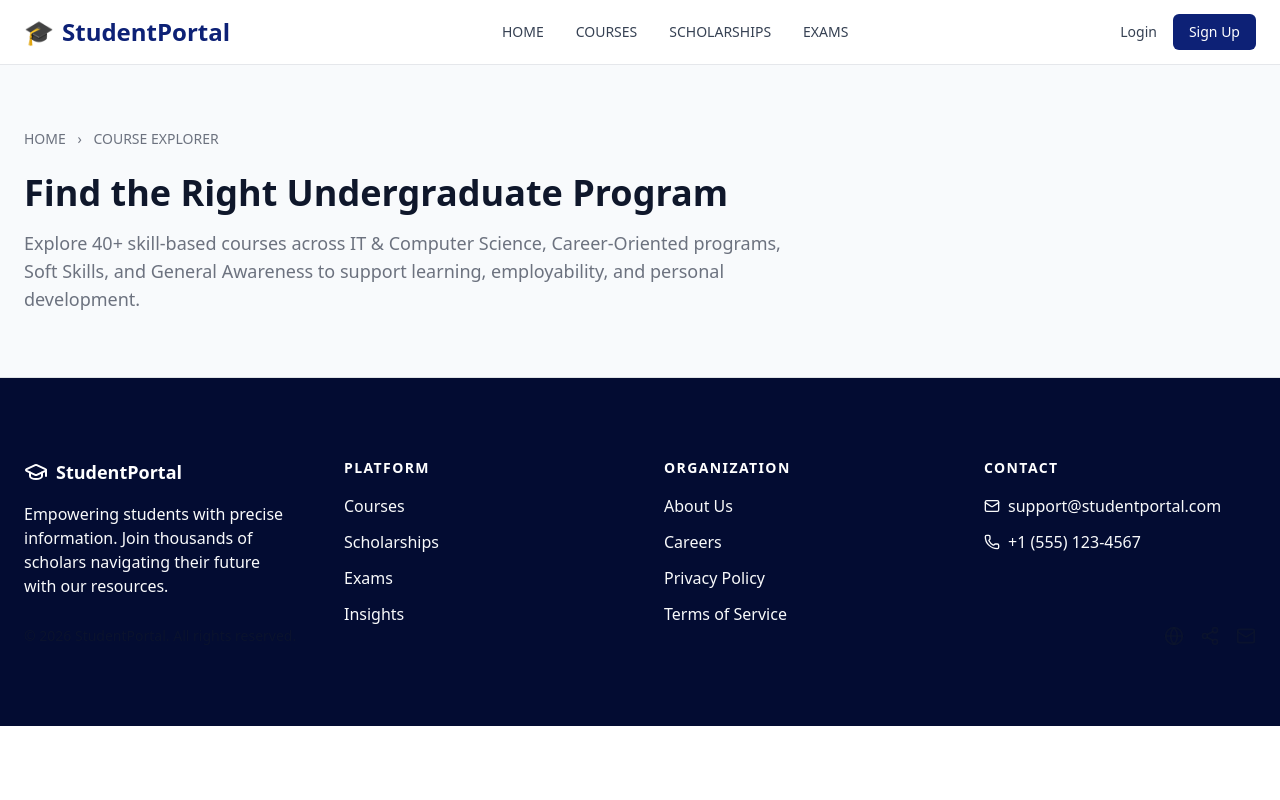
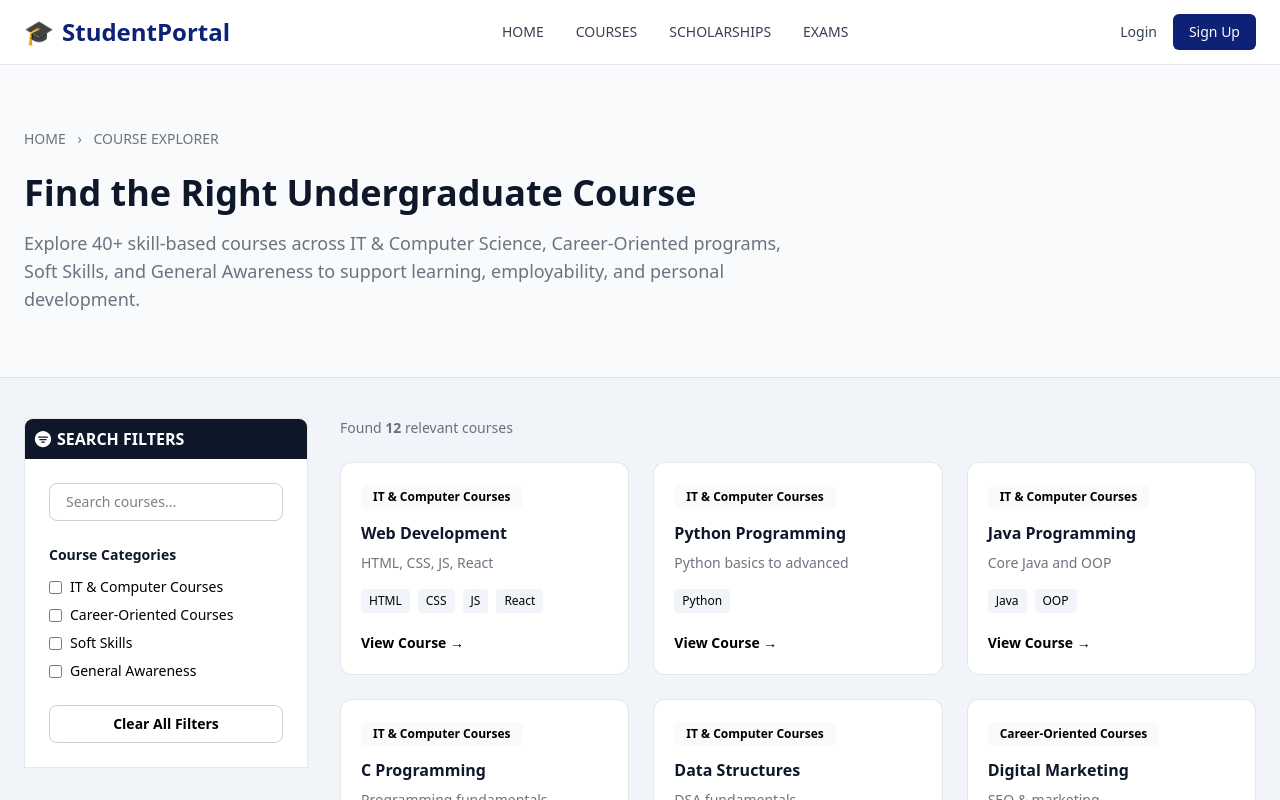
Before and after one commit to Mubashir-85/Web_Portal, a React (Vite) app in the folder frontend/: page /course in a window 1280 px wide. Shown: the top 800 px of the page. Built offline with nearby package versions, Linux system fonts and the light colour scheme.

Commit message:
Add CourseExplorer component, update CourseHero text, and refactor Course page structure

```diff
--- /dev/null
+++ b/frontend/src/Components/Courses/CourseExplorer.jsx
@@ -0,0 +1,171 @@
+import React, { useState, useMemo } from "react";
+import { IoFilterCircle } from "react-icons/io5";
+
+/* ---------- STATIC COURSE DATA (TEMPORARY) ---------- */
+const COURSES_DATA = [
+  { id: 1, title: "Web Development", category: "IT & Computer Courses", description: "HTML, CSS, JS, React", skills: ["HTML","CSS","JS","React"], platformUrl: "https://coursera.org" },
+  { id: 2, title: "Python Programming", category: "IT & Computer Courses", description: "Python basics to advanced", skills: ["Python"], platformUrl: "https://udemy.com" },
+  { id: 3, title: "Java Programming", category: "IT & Computer Courses", description: "Core Java and OOP", skills: ["Java","OOP"], platformUrl: "https://coursera.org" },
+  { id: 4, title: "C Programming", category: "IT & Computer Courses", description: "Programming fundamentals", skills: ["C"], platformUrl: "https://udemy.com" },
+  { id: 5, title: "Data Structures", category: "IT & Computer Courses", description: "DSA fundamentals", skills: ["DSA"], platformUrl: "https://coursera.org" },
+
+  { id: 6, title: "Digital Marketing", category: "Career-Oriented Courses", description: "SEO & marketing", skills: ["SEO"], platformUrl: "https://udemy.com" },
+  { id: 7, title: "Graphic Designing", category: "Career-Oriented Courses", description: "Design tools", skills: ["Design"], platformUrl: "https://coursera.org" },
+  { id: 8, title: "UI/UX Design", category: "Career-Oriented Courses", description: "User interface design", skills: ["UI","UX"], platformUrl: "https://coursera.org" },
+
+  { id: 9, title: "Communication Skills", category: "Soft Skills", description: "Improve speaking", skills: ["Communication"], platformUrl: "https://khanacademy.org" },
+  { id: 10, title: "Interview Preparation", category: "Soft Skills", description: "Crack interviews", skills: ["Interview"], platformUrl: "https://linkedin.com/learning" },
+
+  { id: 11, title: "Financial Literacy", category: "General Awareness", description: "Money basics", skills: ["Finance"], platformUrl: "https://swayam.gov.in" },
+  { id: 12, title: "Career Planning", category: "General Awareness", description: "Career guidance", skills: ["Planning"], platformUrl: "https://swayam.gov.in" },
+];
+
+/* ---------- FILTER CATEGORIES ---------- */
+const COURSE_CATEGORIES = [
+  "IT & Computer Courses",
+  "Career-Oriented Courses",
+  "Soft Skills",
+  "General Awareness",
+];
+
+const CourseExplorer = () => {
+  const [search, setSearch] = useState("");
+  const [selectedCategories, setSelectedCategories] = useState([]);
+
+  const courses = COURSES_DATA;
+
+  /* ---------- FILTER LOGIC ---------- */
+  const filteredCourses = useMemo(() => {
+    return (courses || []).filter((course) => {
+      const matchesSearch =
+        course.title.toLowerCase().includes(search.toLowerCase()) ||
+        course.skills.join(" ").toLowerCase().includes(search.toLowerCase());
+
+      const matchesCategory =
+        selectedCategories.length === 0 ||
+        selectedCategories.includes(course.category);
+
+      return matchesSearch && matchesCategory;
+    });
+  }, [search, selectedCategories, courses]);
+
+  /* ---------- HANDLERS ---------- */
+  const toggleCategory = (category) => {
+    setSelectedCategories((prev) =>
+      prev.includes(category)
+        ? prev.filter((c) => c !== category)
+        : [...prev, category]
+    );
+  };
+
+  const clearFilters = () => {
+    setSearch("");
+    setSelectedCategories([]);
+  };
+
+  return (
+    <section className="bg-slate-100 min-h-screen">
+      <div className="max-w-7xl mx-auto px-6 py-10 grid grid-cols-1 md:grid-cols-4 gap-8">
+
+        {/* ---------- FILTER PANEL ---------- */}
+        <aside className="bg-white  border border-slate-900/10  h-fit">
+        <div className="bg-[#0F172A] flex items-center gap-1 py-2 rounded-t-lg justify-start mb-6 px-2">
+            <div>
+                <IoFilterCircle className="text-white flex justify-center items-center mx-auto size-5"/>
+
+
+            </div>
+            <div>
+
+         <h3 className="font-bold  text-white mx-auto">SEARCH FILTERS</h3>
+            </div>
+        </div>
+            <div className="px-6 pb-6">
+          <input
+            type="text"
+            placeholder="Search courses..."
+            value={search}
+            onChange={(e) => setSearch(e.target.value)}
+            className="w-full mb-6 rounded-lg border border-slate-900/20 px-4 py-2 text-sm focus:outline-none"
+          />
+
+          <p className="text-sm font-semibold text-slate-900 mb-3">
+            Course Categories
+          </p>
+
+          <div className="space-y-2">
+            {COURSE_CATEGORIES.map((category) => (
+              <label key={category} className="flex items-center gap-2 text-sm">
+                <input
+                  type="checkbox"
+                  checked={selectedCategories.includes(category)}
+                  onChange={() => toggleCategory(category)}
+                />
+                {category}
+              </label>
+            ))}
+          </div>
+
+          <button
+            onClick={clearFilters}
+            className="mt-6 w-full rounded-lg border border-slate-900/20 py-2 text-sm font-semibold"
+          >
+            Clear All Filters
+          </button>
+          </div>
+        </aside>
+
+        {/* ---------- RESULTS ---------- */}
+        <main className="md:col-span-3">
+          <p className="mb-6 text-sm text-slate-900/60">
+            Found <span className="font-semibold">{filteredCourses.length}</span>{" "}
+            relevant courses
+          </p>
+
+          <div className="grid grid-cols-1 sm:grid-cols-2 lg:grid-cols-3 gap-6">
+            {filteredCourses.map((course) => (
+              <div
+                key={course.id}
+                className="bg-white rounded-xl border border-slate-900/10 p-5 hover:shadow-lg transition"
+              >
+                <span className="inline-block mb-3 rounded-md bg-slate-50 px-3 py-1 text-xs font-semibold text-academic-navy">
+                  {course.category}
+                </span>
+
+                <h4 className="font-bold text-slate-900">
+                  {course.title}
+                </h4>
+
+                <p className="mt-2 text-sm text-slate-900/60">
+                  {course.description}
+                </p>
+
+                <div className="mt-4 flex flex-wrap gap-2">
+                  {course.skills.map((skill) => (
+                    <span
+                      key={skill}
+                      className="rounded bg-slate-100 px-2 py-1 text-xs"
+                    >
+                      {skill}
+                    </span>
+                  ))}
+                </div>
+
+                <a
+                  href={course.platformUrl}
+                  target="_blank"
+                  rel="noreferrer"
+                  className="mt-5 inline-flex items-center text-sm font-semibold text-academic-navy"
+                >
+                  View Course →
+                </a>
+              </div>
+            ))}
+          </div>
+        </main>
+      </div>
+    </section>
+  );
+};
+
+export default CourseExplorer;
--- a/frontend/src/Components/Courses/CourseHero.jsx
+++ b/frontend/src/Components/Courses/CourseHero.jsx
@@ -15,7 +15,7 @@ const CourseHero = () => {
           {/* Left */}
           <div className="max-w-3xl">
             <h1 className="text-3xl font-extrabold text-slate-900 sm:text-4xl">
-              Find the Right Undergraduate Program
+              Find the Right Undergraduate Course
             </h1>
 
             <p className="mt-4 text-lg text-slate-900/60">
--- a/frontend/src/Components/Home/AcademicResources.jsx
+++ b/frontend/src/Components/Home/AcademicResources.jsx
@@ -37,7 +37,7 @@ const AcademicResources = () => {
             </p>
 
             <a
-              href="#"
+              href="/course"
               className="mt-auto inline-flex items-center pt-6 font-semibold text-[#0d2176]"
             >
               Browse Directory →
--- a/frontend/src/Components/Home/HeroSection.jsx
+++ b/frontend/src/Components/Home/HeroSection.jsx
@@ -47,11 +47,11 @@ const HeroSection = () => {
 
           {/* RIGHT IMAGE */}
           <div className="relative">
-            <div className="overflow-hidden rounded-2xl shadow-xl">
+            <div className="overflow-hidden rounded-2xl shadow-2xl">
               <img
                 src="/Home/Herosection.jpg"
                 alt="Students studying"
-                className="h-full w-full object-cover"
+                className="h-full w-full object-cover shadow-lg"
               />
             </div>
 
--- a/frontend/src/Components/Pages/Course.jsx
+++ /dev/null
@@ -1,10 +0,0 @@
-import React from 'react'
-import CourseHero from '../Courses/CourseHero'
-
-function Course() {
-  return (
-    <CourseHero/>
-  )
-}
-
-export default Course
--- /dev/null
+++ b/frontend/src/Components/Pages/Course/Course.jsx
@@ -0,0 +1,13 @@
+import CourseHero from '../../Courses/CourseHero'
+import CourseExplorer from '../../Courses/CourseExplorer'
+
+function Course() {
+  return (
+    <>
+    <CourseHero/>
+    <CourseExplorer/>
+    </>
+  )
+}
+
+export default Course
--- a/frontend/src/Components/Router/Router.jsx
+++ b/frontend/src/Components/Router/Router.jsx
@@ -2,7 +2,7 @@ import React from 'react'
 import { Routes, Route } from 'react-router-dom'
 import Layout from '../Layout'
 import Hero from '../Pages/Home/Hero';
-import Course from '../Pages/Course';
+import Course from '../Pages/Course/Course';
 
 function Router() {
   return (
@@ -10,7 +10,9 @@ function Router() {
     <Routes>
         <Route path='/' element={<Layout/>} >
          <Route path='/' element={<Hero/>}/>
-         <Route path='/course' element={<Course/>}/>
+         <Route path='course' element={<Course/>}/>
+
+
         </Route>
 
     </Routes>
```
